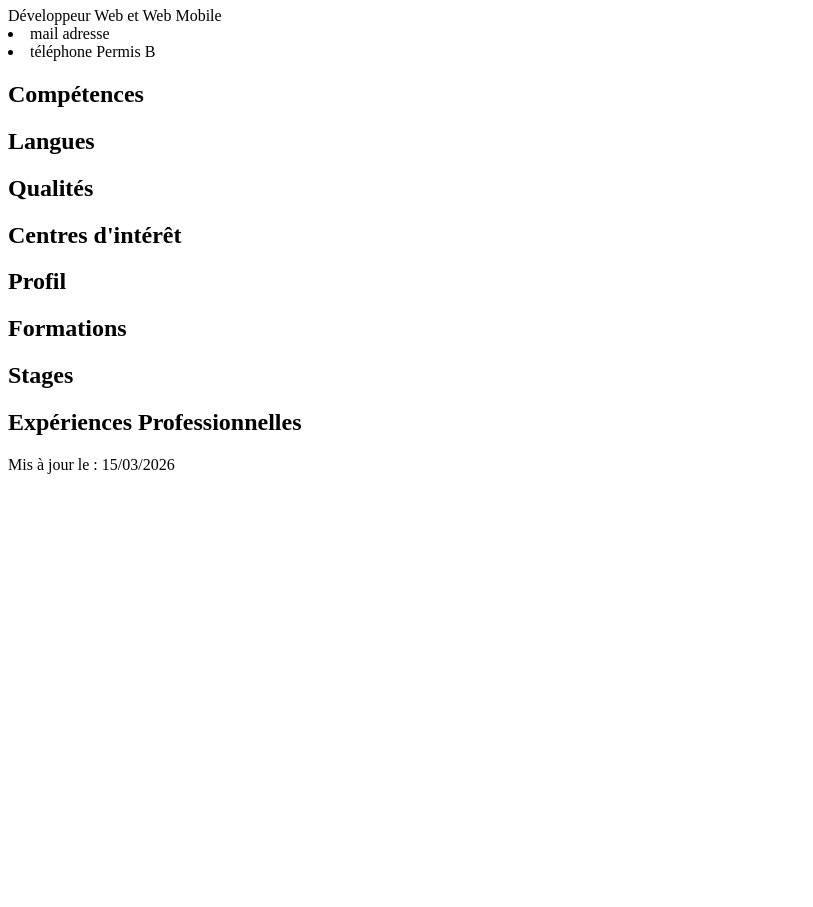
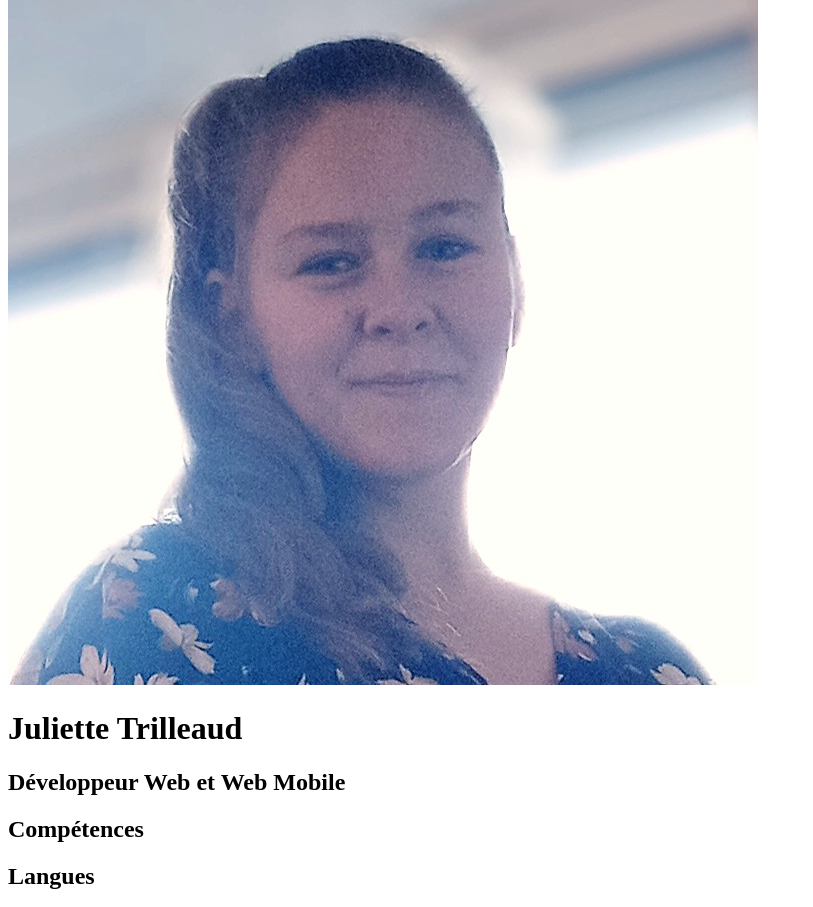
Before and after one commit to JT63-create/Trilleaud_Juliette_Devoir_3_CV_HTML_CSS, a plain HTML site: page index.html in a window 1280 px wide. Shown: the part 73-980 px from the top of the page, without its empty margins (0-813 px from the left). Before the commit the page ends 800 px from the top, so only its background shows below. Drawn offline with Linux system fonts and the light colour scheme.

Commit message:
structure

```diff
--- a/index.html
+++ b/index.html
@@ -7,12 +7,11 @@
 </head>
 <body>
     <header>
+        <img src="./assets/Images/PhotoCV.jpg" alt="Photo d'une fille blonde qui sourit" class="Photo">
         <h1>Juliette Trilleaud</h1>
-         <div>Développeur Web et Web Mobile</div>
-         <table>
-            <li>mail adresse</li>
-            <li>téléphone Permis B</li>
-         </table>
+        <h2>Développeur Web et Web Mobile</h2>
+        <p><i class="fa fa-enveloppe"></i></p>
+
     </header>
     <main>
         <div>
```
Also changed, not shown: assets/CSS/Style.css (added), assets/Images/PhotoCV.jpg (added).
